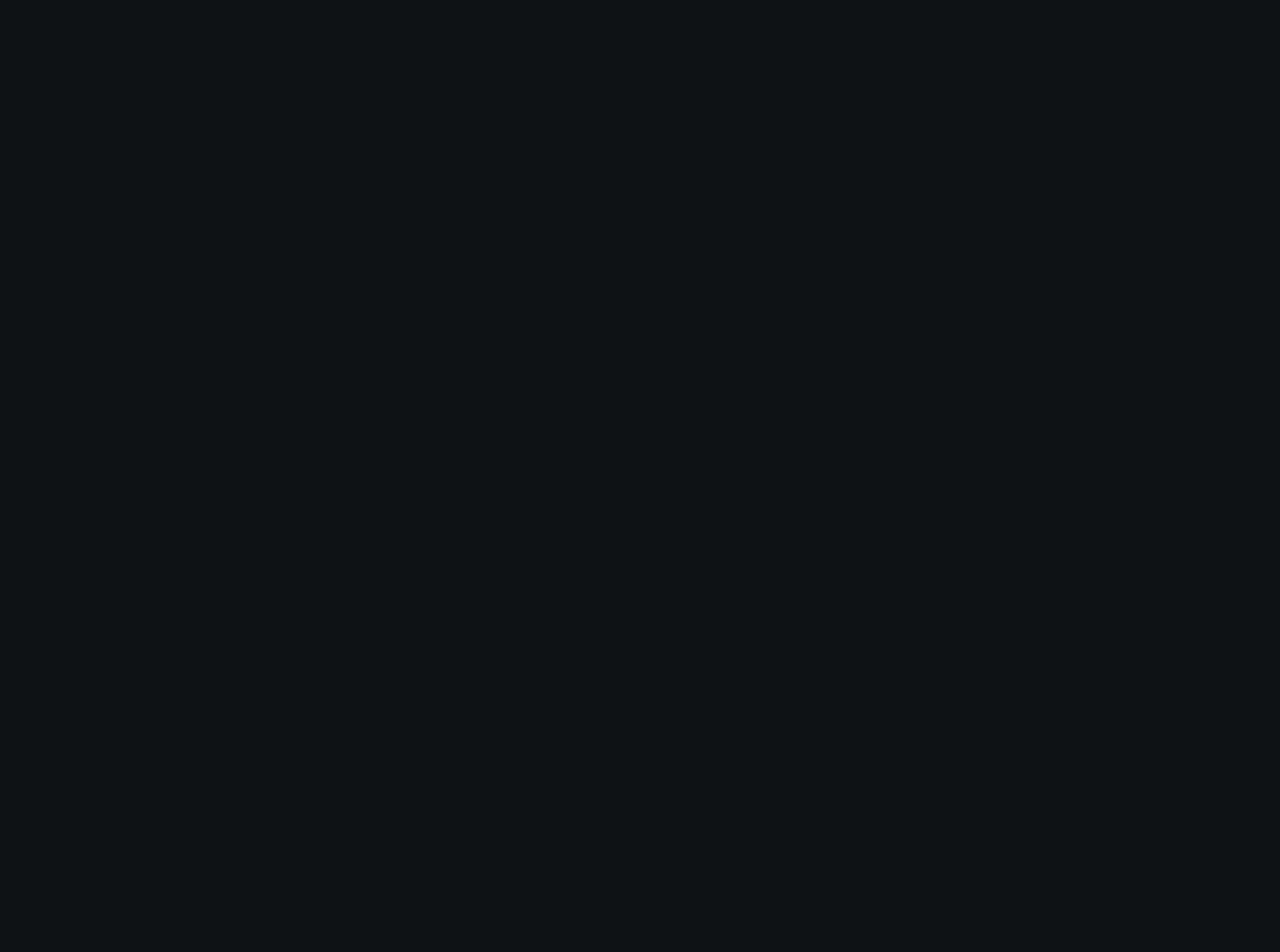
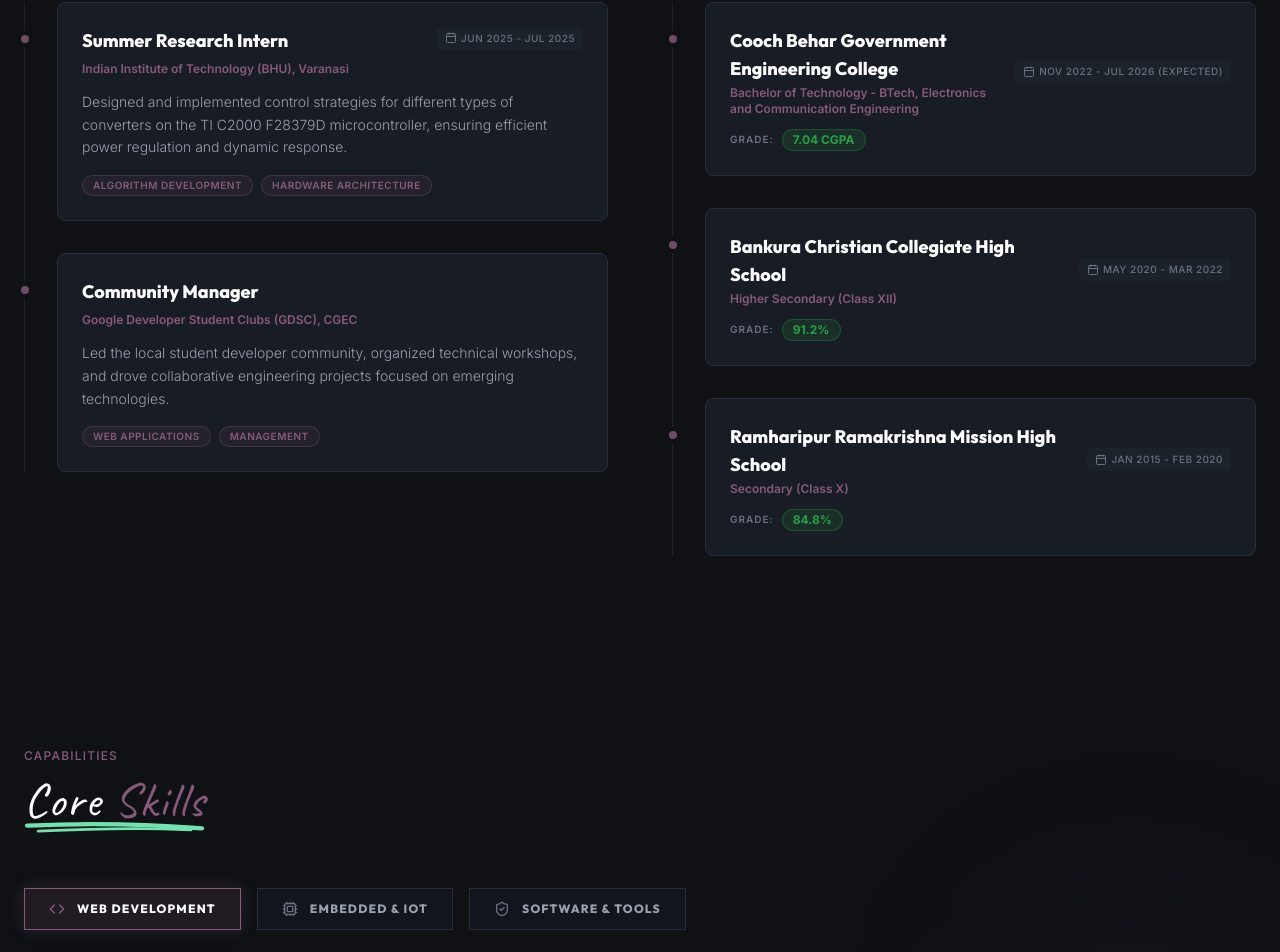
Before and after one commit to Subhammandal5555/personal-portfolio, a Next.js app: page / in a window 1280 px wide. Shown: the part 1716-2668 px from the top of the page. Before the commit the page ends 940 px from the top, so only its background shows below. Built offline with nearby package versions, Linux system fonts and the light colour scheme.

Commit message:
feat: convert portfolio to hybrid scrollable layout with dynamic clean URLs

```diff
--- a/src/app/about/page.tsx
+++ b/src/app/about/page.tsx
@@ -1,5 +1,5 @@
-import About from "@/components/About";
+import Home from "../page";
 
 export default function AboutPage() {
-  return <About />;
+  return <Home />;
 }
--- a/src/app/contact/page.tsx
+++ b/src/app/contact/page.tsx
@@ -1,5 +1,5 @@
-import Contact from "@/components/Contact";
+import Home from "../page";
 
 export default function ContactPage() {
-  return <Contact />;
+  return <Home />;
 }
--- a/src/app/page.tsx
+++ b/src/app/page.tsx
@@ -1,5 +1,17 @@
 import Hero from "@/components/Hero";
+import About from "@/components/About";
+import Skills from "@/components/Skills";
+import Projects from "@/components/Projects";
+import Contact from "@/components/Contact";
 
 export default function Home() {
-  return <Hero />;
+  return (
+    <>
+      <Hero />
+      <About />
+      <Skills />
+      <Projects />
+      <Contact />
+    </>
+  );
 }
--- a/src/app/projects/page.tsx
+++ b/src/app/projects/page.tsx
@@ -1,5 +1,5 @@
-import Projects from "@/components/Projects";
+import Home from "../page";
 
 export default function ProjectsPage() {
-  return <Projects />;
+  return <Home />;
 }
--- a/src/app/skills/page.tsx
+++ b/src/app/skills/page.tsx
@@ -1,5 +1,5 @@
-import Skills from "@/components/Skills";
+import Home from "../page";
 
 export default function SkillsPage() {
-  return <Skills />;
+  return <Home />;
 }
--- a/src/components/Hero.tsx
+++ b/src/components/Hero.tsx
@@ -24,6 +24,24 @@ export default function Hero() {
       opacity: 1,
       transition: { type: "spring" as const, stiffness: 100, damping: 15 },
     },
+  };
+
+  const handleCTAClick = (
+    e: React.MouseEvent<HTMLAnchorElement>,
+    href: string,
+    sectionId: string
+  ) => {
+    e.preventDefault();
+    window.history.pushState(null, "", href);
+    const element = document.getElementById(sectionId);
+    if (element) {
+      const elementPosition = element.getBoundingClientRect().top + window.scrollY;
+      const offsetPosition = elementPosition - 80; // 80px offset
+      window.scrollTo({
+        top: offsetPosition,
+        behavior: "smooth",
+      });
+    }
   };
 
   return (
@@ -91,6 +109,7 @@ export default function Hero() {
           >
             <Link
               href="/projects"
+              onClick={(e) => handleCTAClick(e, "/projects", "projects")}
               className="group relative font-sans text-sm font-semibold tracking-wider uppercase px-8 py-4 bg-brand-accent text-white rounded-sm transition-all duration-300 hover:shadow-[0_0_25px_rgba(135,90,123,0.5)] hover:-translate-y-0.5 flex items-center gap-2"
             >
               <span>Explore Work</span>
@@ -99,6 +118,7 @@ export default function Hero() {
 
             <Link
               href="/contact"
+              onClick={(e) => handleCTAClick(e, "/contact", "contact")}
               className="font-sans text-sm font-medium tracking-wider uppercase px-8 py-4 border border-brand-border text-gray-300 rounded-sm hover:border-brand-accent hover:text-white bg-brand-card/25 backdrop-blur-sm transition-all duration-300 hover:shadow-[0_0_20px_rgba(135,90,123,0.15)] hover:-translate-y-0.5"
             >
               Get In Touch
--- a/src/components/Navbar.tsx
+++ b/src/components/Navbar.tsx
@@ -1,24 +1,27 @@
 "use client";
 
-import { useState, useEffect } from "react";
+import { useState, useEffect, useRef } from "react";
 import { usePathname } from "next/navigation";
 import Link from "next/link";
 import { motion, AnimatePresence } from "framer-motion";
 import { Menu, X, Cpu } from "lucide-react";
 
 const navLinks = [
-  { name: "Home", href: "/" },
-  { name: "About", href: "/about" },
-  { name: "Skills", href: "/skills" },
-  { name: "Projects", href: "/projects" },
-  { name: "Contact", href: "/contact" },
+  { name: "Home", href: "/", id: "home" },
+  { name: "About", href: "/about", id: "about" },
+  { name: "Skills", href: "/skills", id: "skills" },
+  { name: "Projects", href: "/projects", id: "projects" },
+  { name: "Contact", href: "/contact", id: "contact" },
 ];
 
 export default function Navbar() {
   const [isOpen, setIsOpen] = useState(false);
   const [scrolled, setScrolled] = useState(false);
+  const [activeSection, setActiveSection] = useState("/");
   const pathname = usePathname();
+  const isScrollingRef = useRef(false);
 
+  // Background scrolled state
   useEffect(() => {
     const handleScroll = () => {
       setScrolled(window.scrollY > 20);
@@ -27,6 +30,126 @@ export default function Navbar() {
     window.addEventListener("scroll", handleScroll);
     return () => window.removeEventListener("scroll", handleScroll);
   }, []);
+
+  // Sniff path on mount and scroll to deep route
+  useEffect(() => {
+    const path = window.location.pathname;
+    if (path !== "/") {
+      const sectionId = path.substring(1);
+      const element = document.getElementById(sectionId);
+      if (element) {
+        isScrollingRef.current = true;
+        setActiveSection(path);
+        const timer = setTimeout(() => {
+          const elementPosition = element.getBoundingClientRect().top + window.scrollY;
+          const offsetPosition = elementPosition - 80; // 80px sticky offset
+          window.scrollTo({
+            top: offsetPosition,
+            behavior: "smooth",
+          });
+          setTimeout(() => {
+            isScrollingRef.current = false;
+          }, 800);
+        }, 500);
+        return () => clearTimeout(timer);
+      }
+    } else {
+      setActiveSection("/");
+    }
+  }, []);
+
+  // Popstate listener to handle browser back/forward buttons
+  useEffect(() => {
+    const handlePopState = () => {
+      const path = window.location.pathname;
+      const sectionId = path === "/" ? "home" : path.substring(1);
+      const element = document.getElementById(sectionId);
+      if (element) {
+        isScrollingRef.current = true;
+        setActiveSection(path);
+        const elementPosition = element.getBoundingClientRect().top + window.scrollY;
+        const offsetPosition = elementPosition - 80;
+        window.scrollTo({
+          top: offsetPosition,
+          behavior: "smooth",
+        });
+        setTimeout(() => {
+          isScrollingRef.current = false;
+        }, 800);
+      } else {
+        setActiveSection(path);
+      }
+    };
+
+    window.addEventListener("popstate", handlePopState);
+    return () => window.removeEventListener("popstate", handlePopState);
+  }, []);
+
+  // IntersectionObserver to update URL dynamically as user scrolls
+  useEffect(() => {
+    const observerOptions = {
+      root: null,
+      rootMargin: "-40% 0px -50% 0px", // triggers when element is centered in viewport
+      threshold: 0,
+    };
+
+    const handleIntersection = (entries: IntersectionObserverEntry[]) => {
+      if (isScrollingRef.current) return;
+
+      entries.forEach((entry) => {
+        if (entry.isIntersecting) {
+          const id = entry.target.id;
+          const path = id === "home" ? "/" : `/${id}`;
+          setActiveSection(path);
+
+          if (window.location.pathname !== path) {
+            window.history.replaceState(null, "", path);
+          }
+        }
+      });
+    };
+
+    const observer = new IntersectionObserver(handleIntersection, observerOptions);
+
+    const sections = ["home", "about", "skills", "projects", "contact"];
+    sections.forEach((id) => {
+      const element = document.getElementById(id);
+      if (element) observer.observe(element);
+    });
+
+    return () => {
+      observer.disconnect();
+    };
+  }, []);
+
+  // Custom click interceptor
+  const handleNavClick = (e: React.MouseEvent<HTMLAnchorElement>, href: string, sectionId: string) => {
+    e.preventDefault();
+
+    isScrollingRef.current = true;
+    setActiveSection(href);
+
+    if (window.location.pathname !== href) {
+      window.history.pushState(null, "", href);
+    }
+
+    const element = document.getElementById(sectionId);
+    if (element) {
+      const elementPosition = element.getBoundingClientRect().top + window.scrollY;
+      const offsetPosition = elementPosition - 80; // 80px offset
+
+      window.scrollTo({
+        top: offsetPosition,
+        behavior: "smooth",
+      });
+    }
+
+    setIsOpen(false);
+
+    setTimeout(() => {
+      isScrollingRef.current = false;
+    }, 800);
+  };
 
   return (
     <motion.header
@@ -43,6 +166,7 @@ export default function Navbar() {
         {/* Brand/Logo */}
         <Link
           href="/"
+          onClick={(e) => handleNavClick(e, "/", "home")}
           className="flex items-center gap-2 group"
         >
           <div className="w-10 h-10 rounded-lg bg-brand-card border border-brand-border flex items-center justify-center transition-all duration-300 group-hover:border-brand-accent group-hover:shadow-[0_0_15px_rgba(135,90,123,0.3)]">
@@ -56,11 +180,12 @@ export default function Navbar() {
         {/* Desktop Nav Links */}
         <nav className="hidden md:flex items-center gap-8">
           {navLinks.map((link) => {
-            const isActive = pathname === link.href;
+            const isActive = activeSection === link.href;
             return (
               <Link
                 key={link.name}
                 href={link.href}
+                onClick={(e) => handleNavClick(e, link.href, link.id)}
                 className="relative font-sans text-sm font-medium text-gray-400 hover:text-white transition-colors duration-300 tracking-wide"
               >
                 {link.name}
@@ -77,6 +202,7 @@ export default function Navbar() {
 
           <Link
             href="/contact"
+            onClick={(e) => handleNavClick(e, "/contact", "contact")}
             className="font-sans text-xs uppercase tracking-widest px-4 py-2 border border-brand-accent text-brand-accent rounded-sm bg-brand-accent/5 hover:bg-brand-accent hover:text-white transition-all duration-300 hover:shadow-[0_0_15px_rgba(135,90,123,0.4)]"
           >
             Hire Me
@@ -106,9 +232,9 @@ export default function Navbar() {
                 <Link
                   key={link.name}
                   href={link.href}
-                  onClick={() => setIsOpen(false)}
+                  onClick={(e) => handleNavClick(e, link.href, link.id)}
                   className={`font-sans text-base py-2 transition-colors duration-300 ${
-                    pathname === link.href
+                    activeSection === link.href
                       ? "text-brand-accent font-semibold"
                       : "text-gray-400 hover:text-white"
                   }`}
@@ -118,7 +244,7 @@ export default function Navbar() {
               ))}
               <Link
                 href="/contact"
-                onClick={() => setIsOpen(false)}
+                onClick={(e) => handleNavClick(e, "/contact", "contact")}
                 className="w-full text-center font-sans text-xs uppercase tracking-widest py-3 border border-brand-accent text-brand-accent rounded-sm bg-brand-accent/5 hover:bg-brand-accent hover:text-white transition-all duration-300"
               >
                 Hire Me
```
